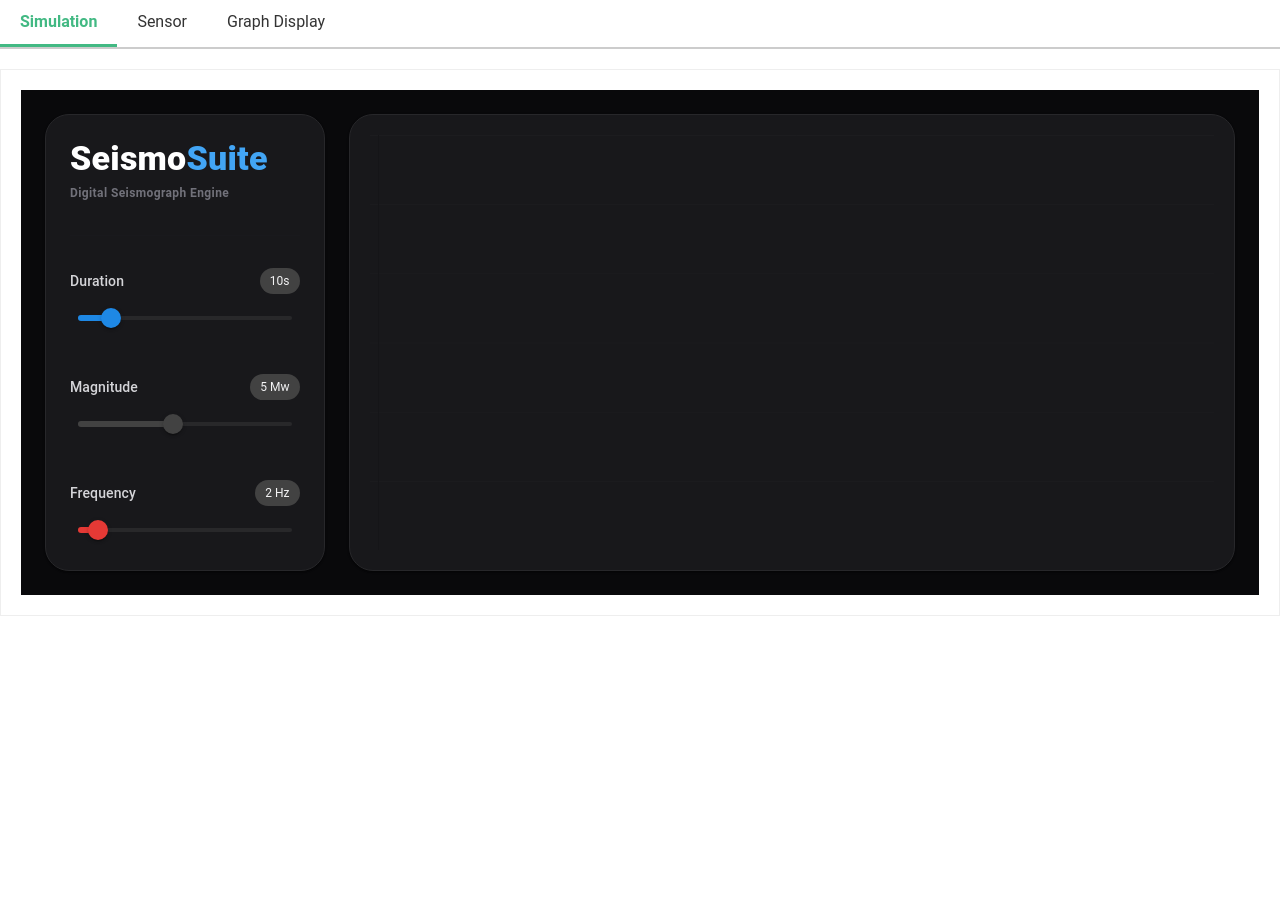
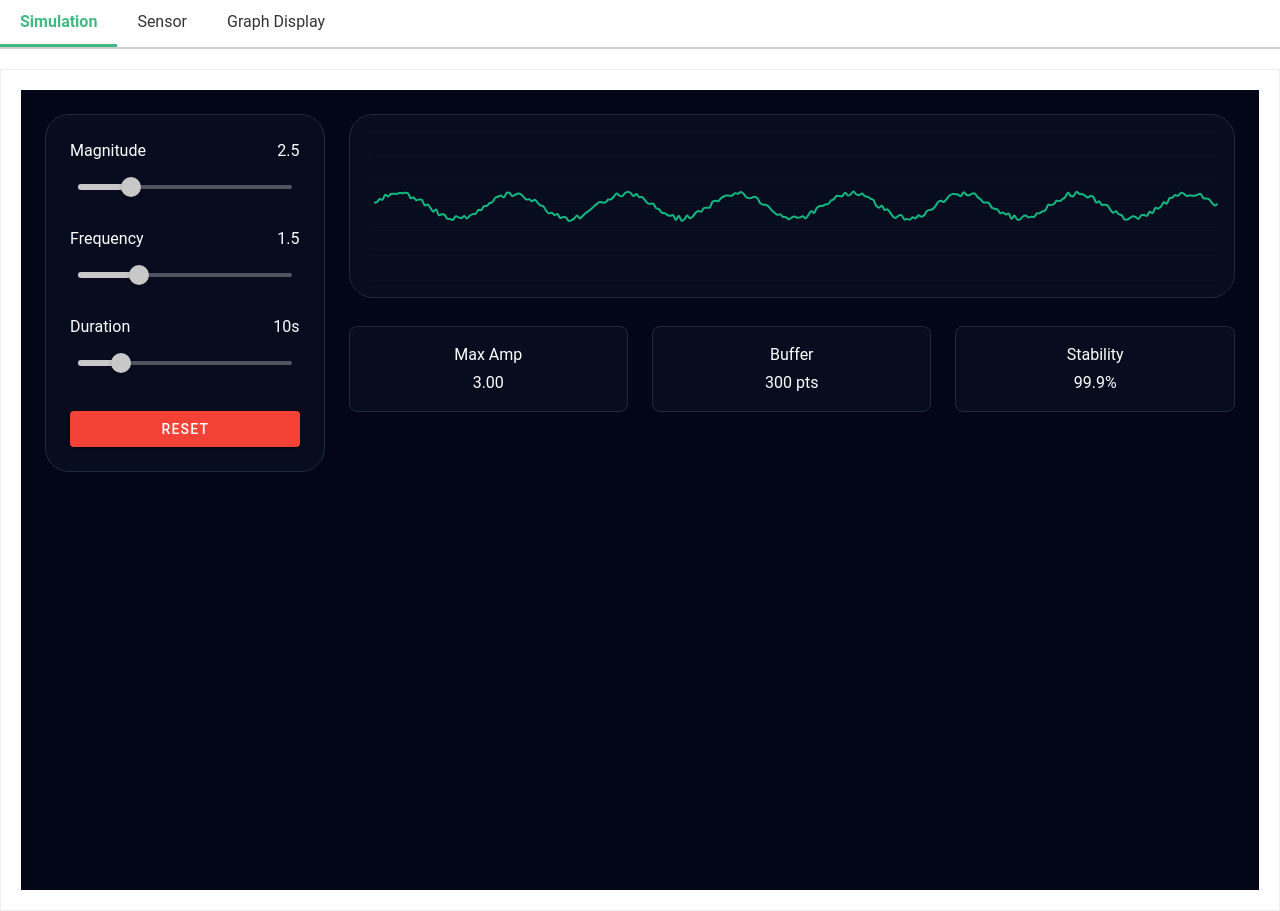
Before and after one commit to Gebre-Git/seismographic-calculator, a Vue app in the folder frontend/: page / in a window 1280 px wide. Before the commit the page ends 800 px from the top, so only its background shows below. Built offline with nearby package versions, Linux system fonts and the light colour scheme; no server answers.

Commit message:
Improved Simulation.vue: live plotting, reset button, UI tweaks

```diff
--- a/frontend/src/pages/Simulation.vue
+++ b/frontend/src/pages/Simulation.vue
@@ -1,179 +1,188 @@
 <script setup>
-import axios from "axios";
-import { ref, onMounted, onBeforeUnmount, watch } from "vue";
-import Chart from "chart.js/auto";
+import { ref, onMounted, onUnmounted, watch } from 'vue';
+import Chart from 'chart.js/auto';
 
 // Simulation parameters
-const magnitude = ref(5);
+const magnitude = ref(2.5);
+const frequency = ref(1.5);
 const duration = ref(10);
-const frequency = ref(2);
 
-// Canvas ref
+// Chart and canvas refs
 const chartCanvas = ref(null);
-let liveChart = null;
-let intervalId = null;
+let chart = null;
+let animId = null;
+let lastTime = Date.now() / 1000;
+let phase = 0;
 
-// Real-time points
-let waveform = [];
+// Points array for plotting
+const points = ref([]);
 
-// Initialize Chart.js
+// Stats (optional minimal info for left panel)
+const stats = ref([
+  { l: 'Max Amp', v: 0 },
+  { l: 'Buffer', v: 0 },
+  { l: 'Stability', v: '99.9%' }
+]);
+
+// Initialize chart
 const initChart = () => {
   if (!chartCanvas.value) return;
-  const ctx = chartCanvas.value.getContext("2d");
-  liveChart = new Chart(ctx, {
-    type: "line",
+  const ctx = chartCanvas.value.getContext('2d');
+  chart = new Chart(ctx, {
+    type: 'line',
     data: {
       labels: [],
-      datasets: [
-        {
+      datasets: [{
         data: [],
-          borderColor: "#10b981",
+        borderColor: '#10b981',
         borderWidth: 2,
         pointRadius: 0,
         fill: false,
-          tension: 0.35,
-        },
-      ],
+        tension: 0.35
+      }]
     },
     options: {
       responsive: true,
       maintainAspectRatio: false,
-      animation: false,
+      animation: { duration: 0 }, // disable chart.js animation for real-time
       scales: {
         x: { display: false },
         y: {
+          display: true,
           min: -15,
           max: 15,
-          grid: { color: "rgba(255, 255, 255, 0.02)" },
-          ticks: { display: false },
+          grid: { color: 'rgba(255,255,255,0.02)' },
+          ticks: { display: false }
+        }
       },
-      },
-      plugins: { legend: { display: false }, tooltip: { enabled: false } },
-    },
+      plugins: {
+        legend: { display: false },
+        tooltip: { enabled: false }
+      }
+    }
   });
 };
 
-// Fetch simulation data from backend
-const fetchSimulation = async () => {
-  try {
-    const res = await axios.post("http://127.0.0.1:8000/simulate", {
-      magnitude: magnitude.value,
-      duration: duration.value,
-      frequency: frequency.value,
-    });
-    waveform = res.data.waveform || [];
-    startLiveUpdate();
-  } catch (err) {
-    console.error("Simulation error", err);
+// Tick function for live plotting
+const tick = () => {
+  const now = Date.now() / 1000;
+  const dt = now - lastTime;
+  lastTime = now;
+
+  phase += dt * frequency.value * 2 * Math.PI;
+  const wave = Math.sin(phase);
+  const jitter = (Math.random() - 0.5) * 0.4;
+  const val = (wave + jitter) * magnitude.value;
+
+  points.value.push({ x: now, y: val });
+
+  // Keep points within the duration window
+  const cut = now - duration.value;
+  points.value = points.value.filter(p => p.x > cut);
+
+  if (chart) {
+    chart.data.labels = points.value.map(p => '');
+    chart.data.datasets[0].data = points.value.map(p => p.y);
+    chart.update('none');
+  }
+
+  // Update stats
+  stats.value[0].v = Math.max(...points.value.map(p => Math.abs(p.y))).toFixed(2);
+  stats.value[1].v = `${points.value.length} pts`;
+
+  animId = requestAnimationFrame(tick);
+};
+
+// Reset function
+const resetSimulation = () => {
+  points.value = [];
+  magnitude.value = 2.5;
+  frequency.value = 1.5;
+  duration.value = 10;
+  if (chart) {
+    chart.data.labels = [];
+    chart.data.datasets[0].data = [];
+    chart.update();
   }
 };
 
-// Update chart in real-time
-const startLiveUpdate = () => {
-  if (intervalId) clearInterval(intervalId);
-  let index = 0;
-  liveChart.data.labels = [];
-  liveChart.data.datasets[0].data = [];
-
-  intervalId = setInterval(() => {
-    if (index < waveform.length) {
-      liveChart.data.labels.push("");
-      liveChart.data.datasets[0].data.push(waveform[index]);
-      if (liveChart.data.datasets[0].data.length > 80) {
-        liveChart.data.labels.shift();
-        liveChart.data.datasets[0].data.shift();
-      }
-      liveChart.update("none");
-      index++;
-    } else {
-      clearInterval(intervalId);
-    }
-  }, 15);
-};
-
-// Update simulation whenever sliders change
-watch([magnitude, duration, frequency], fetchSimulation);
+watch([magnitude, frequency, duration], () => {
+  // real-time adjustments are applied automatically in tick
+});
 
 onMounted(() => {
   initChart();
-  fetchSimulation();
+  animId = requestAnimationFrame(tick);
 });
 
-onBeforeUnmount(() => {
-  if (intervalId) clearInterval(intervalId);
+onUnmounted(() => {
+  if (animId) cancelAnimationFrame(animId);
 });
 </script>
 
 <template>
-  <v-container fluid class="bg-zinc-950 min-h-screen pa-6 lg:pa-10">
+  <v-app theme="dark">
+    <v-main class="bg-slate-950">
+      <v-container fluid class="pa-6">
         <v-row>
-      <!-- Controls Sidebar -->
-      <v-col cols="12" md="4" lg="3">
-        <v-card class="bg-zinc-900 border border-zinc-800 rounded-xl pa-6 shadow-2xl sticky-sidebar">
-          <div class="mb-8">
-            <h1 class="text-h4 font-weight-black text-white">
-              Seismo<span class="text-blue-lighten-1">Suite</span>
-            </h1>
-            <p class="text-caption text-zinc-500 mt-1 uppercase font-weight-bold tracking-widest">
-              Digital Seismograph Engine
-            </p>
+          <!-- Controls Panel -->
+          <v-col cols="12" md="3">
+            <v-card variant="outlined" class="pa-6 border-slate-800 bg-slate-900/40 rounded-xl backdrop-blur-sm">
+              <div class="mb-6">
+                <div class="d-flex justify-space-between align-center mb-2">
+                  <label class="text-xs font-bold text-slate-400 uppercase tracking-widest">Magnitude</label>
+                  <span class="text-emerald-400 font-mono text-lg">{{ magnitude.toFixed(1) }}</span>
+                </div>
+                <v-slider v-model="magnitude" min="0" max="10" step="0.1" color="emerald" hide-details></v-slider>
               </div>
 
-          <v-divider class="mb-8 border-zinc-800"></v-divider>
-
-          <!-- Sliders -->
-          <div class="space-y-10">
-            <div class="control-group">
+              <div class="mb-6">
                 <div class="d-flex justify-space-between align-center mb-2">
-                <label class="text-subtitle-2 text-zinc-300 font-weight-medium">Duration</label>
-                <v-chip size="small" variant="flat" color="zinc-800" class="text-zinc-100 font-mono">
-                  {{ duration }}s
-                </v-chip>
+                  <label class="text-xs font-bold text-slate-400 uppercase tracking-widest">Frequency</label>
+                  <span class="text-emerald-400 font-mono text-lg">{{ frequency.toFixed(1) }}</span>
                 </div>
-              <v-slider v-model="duration" min="1" max="60" step="1" hide-details color="blue-darken-1" track-color="zinc-800"></v-slider>
+                <v-slider v-model="frequency" min="0.1" max="5" step="0.1" color="emerald" hide-details></v-slider>
               </div>
 
-            <div class="control-group">
+              <div class="mb-6">
                 <div class="d-flex justify-space-between align-center mb-2">
-                <label class="text-subtitle-2 text-zinc-300 font-weight-medium">Magnitude</label>
-                <v-chip size="small" variant="flat" color="zinc-800" class="text-zinc-100 font-mono">
-                  {{ magnitude }} Mw
-                </v-chip>
+                  <label class="text-xs font-bold text-slate-400 uppercase tracking-widest">Duration</label>
+                  <span class="text-emerald-400 font-mono text-lg">{{ duration }}s</span>
                 </div>
-              <v-slider v-model="magnitude" min="1" max="10" step="0.1" hide-details color="emerald-darken-1" track-color="zinc-800"></v-slider>
+                <v-slider v-model="duration" min="5" max="30" step="1" color="emerald" hide-details></v-slider>
               </div>
 
-            <div class="control-group">
-              <div class="d-flex justify-space-between align-center mb-2">
-                <label class="text-subtitle-2 text-zinc-300 font-weight-medium">Frequency</label>
-                <v-chip size="small" variant="flat" color="zinc-800" class="text-zinc-100 font-mono">
-                  {{ frequency }} Hz
-                </v-chip>
-              </div>
-              <v-slider v-model="frequency" min="0.1" max="20" step="0.1" hide-details color="red-darken-1" track-color="zinc-800"></v-slider>
-            </div>
-          </div>
+              <!-- Reset Button -->
+              <v-btn block color="red darken-2" class="mt-8" @click="resetSimulation">
+                Reset
+              </v-btn>
             </v-card>
           </v-col>
 
           <!-- Graph Area -->
-      <v-col cols="12" md="8" lg="9">
-        <v-card class="bg-zinc-900 border border-zinc-800 rounded-xl pa-5 h-100 shadow-lg">
+          <v-col cols="12" md="9">
+            <v-card variant="outlined" class="pa-4 border-slate-800 bg-slate-900/40 rounded-xl h-[400px] relative overflow-hidden">
               <canvas ref="chartCanvas"></canvas>
+            </v-card>
+
+            <!-- Minimal Stats -->
+            <v-row class="mt-4">
+              <v-col v-for="s in stats" :key="s.l" cols="4">
+                <v-card variant="outlined" class="pa-4 border-slate-800 bg-slate-900/40 rounded-lg text-center">
+                  <div class="text-[9px] text-slate-500 uppercase font-bold tracking-[0.3em] mb-1">{{ s.l }}</div>
+                  <div class="font-mono text-xl text-emerald-400/80">{{ s.v }}</div>
                 </v-card>
               </v-col>
             </v-row>
+          </v-col>
+        </v-row>
       </v-container>
+    </v-main>
+  </v-app>
 </template>
 
 <style scoped>
-.bg-zinc-950 { background-color: #09090b; }
-.bg-zinc-900 { background-color: #18181b; }
-.border-zinc-800 { border-color: #27272a !important; }
-.text-zinc-100 { color: #f4f4f5; }
-.text-zinc-300 { color: #d4d4d8; }
-.text-zinc-500 { color: #71717a; }
-
-.sticky-sidebar { position: sticky; top: 2rem; }
-.space-y-10 > * + * { margin-top: 2.5rem; }
+.bg-slate-950 { background-color: #020617; }
+.bg-slate-900\/40 { background-color: rgba(15, 23, 42, 0.4); }
+.border-slate-800 { border-color: #1e293b !important; }
 </style>
```
Lines whose indentation alone changed are shown as unchanged.
